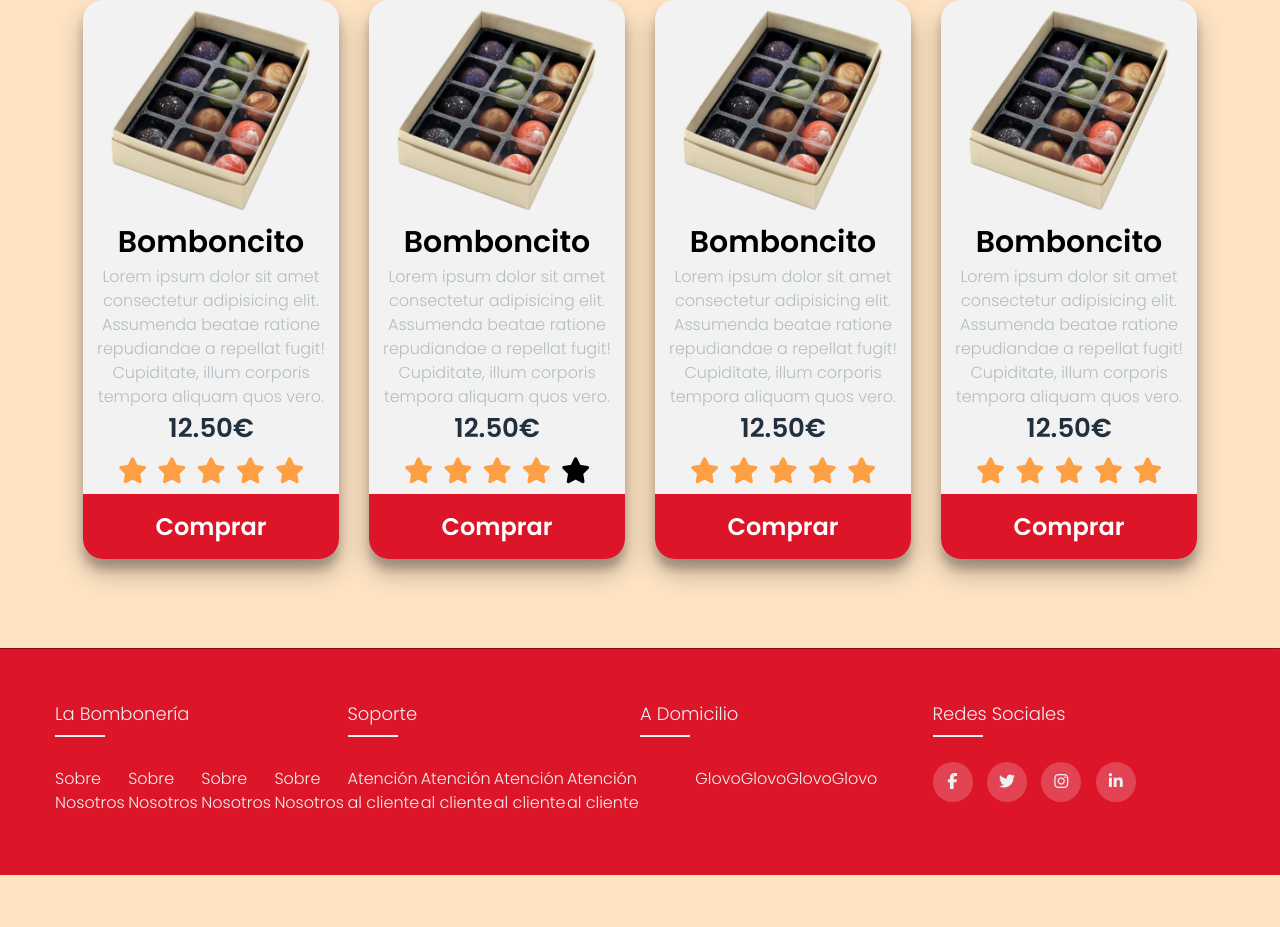
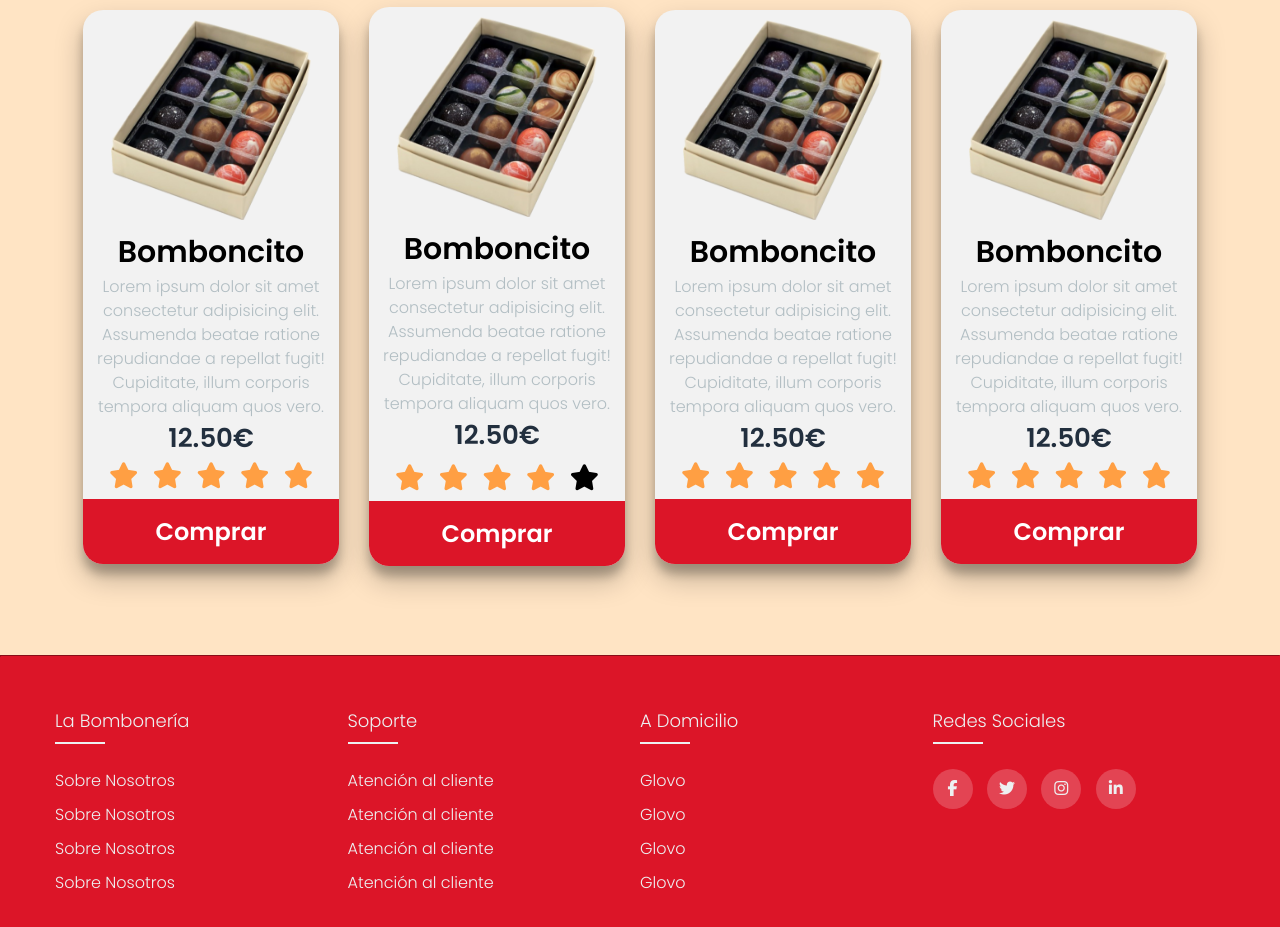
Before and after one commit to Baltroons/la_bomboneria, a plain HTML site: page index.html in a window 1280 px wide. Shown: the part 833-1760 px from the top of the page. Before the commit the page ends 1708 px from the top, so only its background shows below. Drawn offline with Linux system fonts and the light colour scheme.

Commit message:
Finalizado

```diff
--- a/index.html
+++ b/index.html
@@ -74,7 +74,7 @@
             <h3>Bomboncito</h3>
             <p>Lorem ipsum dolor sit amet consectetur adipisicing elit. Assumenda beatae ratione repudiandae a repellat fugit! Cupiditate, illum corporis tempora aliquam quos vero.</p>
             <h6>12.50€</h6>
-            <ul>
+            <ul >
                 <li class="fa fa-star checked"></li>
                 <li class="fa fa-star checked"></li>
                 <li class="fa fa-star checked"></li>
@@ -89,7 +89,7 @@
             <h3>Bomboncito</h3>
             <p>Lorem ipsum dolor sit amet consectetur adipisicing elit. Assumenda beatae ratione repudiandae a repellat fugit! Cupiditate, illum corporis tempora aliquam quos vero.</p>
             <h6>12.50€</h6>
-            <ul>
+            <ul class="estrella">
                 <li class="fa fa-star checked"></li>
                 <li class="fa fa-star checked"></li>
                 <li class="fa fa-star checked"></li>
--- a/src/css/style_productos.css
+++ b/src/css/style_productos.css
@@ -51,14 +51,14 @@ h6{
     color:#222f3e;
     margin: 0;
 }
-ul{
+.estrellas{
     list-style: none;
     display: flex;
     justify-content: center;
     align-items: center;
     padding-top: 0;
 }
-li{
+.estrella li{
     padding-top: 5px;
 }
 .fa{
```
